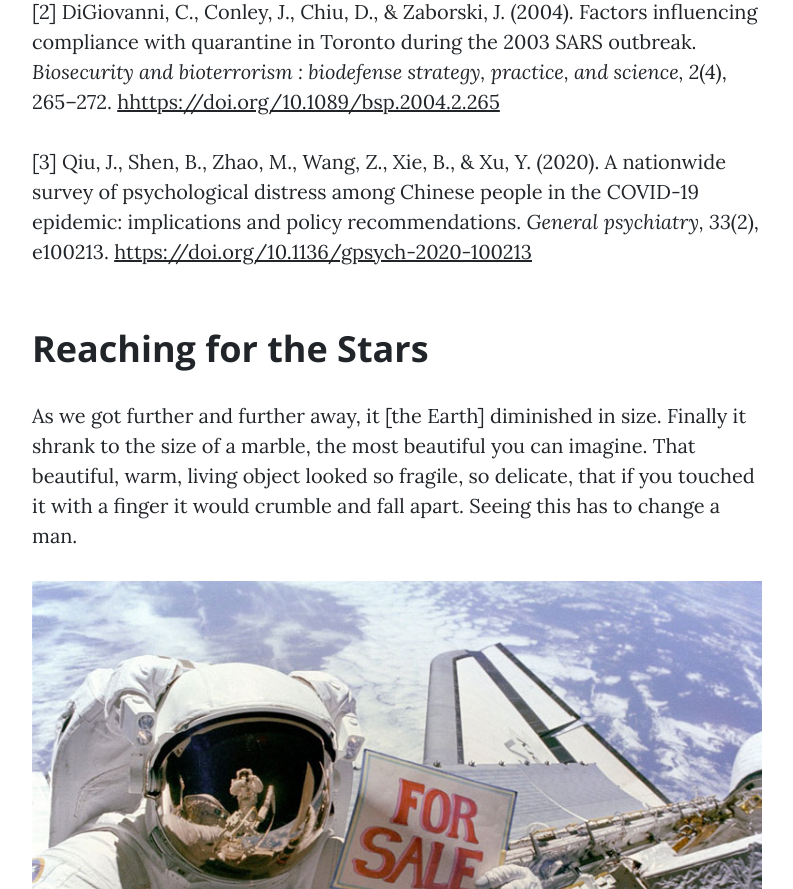
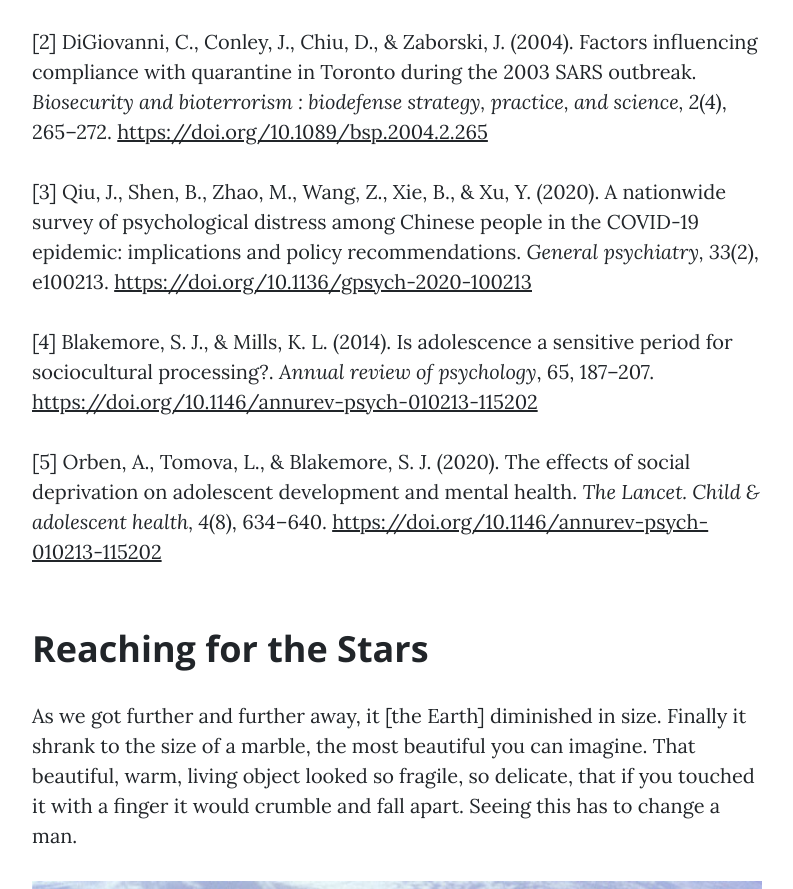
Before and after one commit to juliacat23/podcastwebsite, a website: page post.html in a window 1280 px wide. Shown: the part 1996-2885 px from the top of the page, without its empty margins (243-1036 px from the left). Drawn offline with nearby package versions, Linux system fonts and the light colour scheme.

Commit message:
Update post.html

```diff
--- a/post.html
+++ b/post.html
@@ -81,7 +81,7 @@
 
           <p>For those living in the United States, we recently passed the one-year anniversary of the COVID-19 lockdown. For most of us, we went from having in-person classes and eating lunches with our friends in the student union to having to move back home and take completely virtual courses in the blink of an eye. While these public health measures are absolutely essential in the fight against COVID-19, they adversely affect one's mental health. This is not an unknown or new phenomenon either! </p>
 
-          <p>Natural disasters, wars, and epidemics are known elicitors of poor mental health. In a study conducted by Jalloh et al., researchers discovered elevated rates of anxiety, depression, and post-traumatic stress disorder (PTSD) symptoms in survivors of the 2014 - 2016 west Africa Ebola epidemic<sup>[1]</sup>. Those who lived in areas with a high concentration of Ebola cases displayed the highest prevalence of anxiety symptoms<sup>[1]</sup>. In a well-documented study by DiGiovanni et al., researchers identified a high prevalence of PTSD symptoms in those quarantined during the 2003 Severe Acute Respiratory Syndrome, or SARS, outbreak in Canada<sup>[2]</sup>. Their research demonstrated the psychological stress imposed by public health quarantine orders<sup>[2]</sup>. Their findings were later collaborated by several publications emerging in early 2020 regarding the city-wide lockdown in Wahun, China<sup>[3]</sup>. </p>
+          <p>Natural disasters, wars, and epidemics are known elicitors of poor mental health. In a study conducted by Jalloh et al., researchers discovered elevated rates of anxiety, depression, and post-traumatic stress disorder (PTSD) symptoms in survivors of the 2014 - 2016 west Africa Ebola epidemic<sup>[1]</sup>. Those who lived in areas with a high concentration of Ebola cases displayed the highest prevalence of anxiety symptoms<sup>[1]</sup>. In a well-documented study by DiGiovanni et al., researchers identified a high prevalence of PTSD symptoms in those quarantined during the 2003 Severe Acute Respiratory Syndrome, or SARS, outbreak in Canada<sup>[2]</sup>. Their research demonstrated the psychological stress imposed by public health quarantine orders<sup>[2]</sup>. Their findings were later collaborated by several publications emerging in early 2020 regarding the city-wide lockdown in Wahun, China<sup>[3]</sup>. Quarantine has an apparent adverse effect on one's mental health. </p>
 
           <p>For those who have seen the Earth from space, and for the hundreds and perhaps thousands more who will, the experience most certainly changes your perspective. The things that we share in our world are far more valuable than those which divide us.</p>
 
@@ -89,9 +89,13 @@
 
           <p>[1] Jalloh, M. F., Li, W., Bunnell, R. E., Ethier, K. A., O'Leary, A., Hageman, K. M., Sengeh, P., Jalloh, M. B., Morgan, O., Hersey, S., Marston, B. J., Dafae, F., &amp;Redd, J. T. (2018). Impact of Ebola experiences and risk perceptions on mental health in Sierra Leone, July 2015. <i>BMJ global health, 3</i>(2), e000471. <a href="https://doi.org/10.1136/bmjgh-2017-000471">https://doi.org/10.1136/bmjgh-2017-000471</a>  </p>
 
-          <p>[2] DiGiovanni, C., Conley, J., Chiu, D., &amp; Zaborski, J. (2004). Factors influencing compliance with quarantine in Toronto during the 2003 SARS outbreak. <i>Biosecurity and bioterrorism : biodefense strategy, practice, and science, 2</i>(4), 265–272. <a href="https://doi.org/10.1089/bsp.2004.2.265">hhttps://doi.org/10.1089/bsp.2004.2.265</a> </p>
+          <p>[2] DiGiovanni, C., Conley, J., Chiu, D., &amp; Zaborski, J. (2004). Factors influencing compliance with quarantine in Toronto during the 2003 SARS outbreak. <i>Biosecurity and bioterrorism : biodefense strategy, practice, and science, 2</i>(4), 265–272. <a href="https://doi.org/10.1089/bsp.2004.2.265">https://doi.org/10.1089/bsp.2004.2.265</a> </p>
 
           <p>[3] Qiu, J., Shen, B., Zhao, M., Wang, Z., Xie, B., &amp; Xu, Y. (2020). A nationwide survey of psychological distress among Chinese people in the COVID-19 epidemic: implications and policy recommendations. <i>General psychiatry, 33</i>(2), e100213. <a href = "https://doi.org/10.1136/gpsych-2020-100213">https://doi.org/10.1136/gpsych-2020-100213</a> </p>
+
+          <p>[4] Blakemore, S. J., & Mills, K. L. (2014). Is adolescence a sensitive period for sociocultural processing?. <i>Annual review of psychology</i>, 65, 187–207. <a href = "https://doi.org/10.1146/annurev-psych-010213-115202">https://doi.org/10.1146/annurev-psych-010213-115202</a> </p>
+
+          <p>[5] Orben, A., Tomova, L., & Blakemore, S. J. (2020). The effects of social deprivation on adolescent development and mental health. <i>The Lancet. Child & adolescent health, 4</i>(8), 634–640. <a href =https://doi.org/10.1016/S2352-4642(20)30186-3>https://doi.org/10.1146/annurev-psych-010213-115202</a> </p>
 
           <h2 class="section-heading">Reaching for the Stars</h2>
 
```
